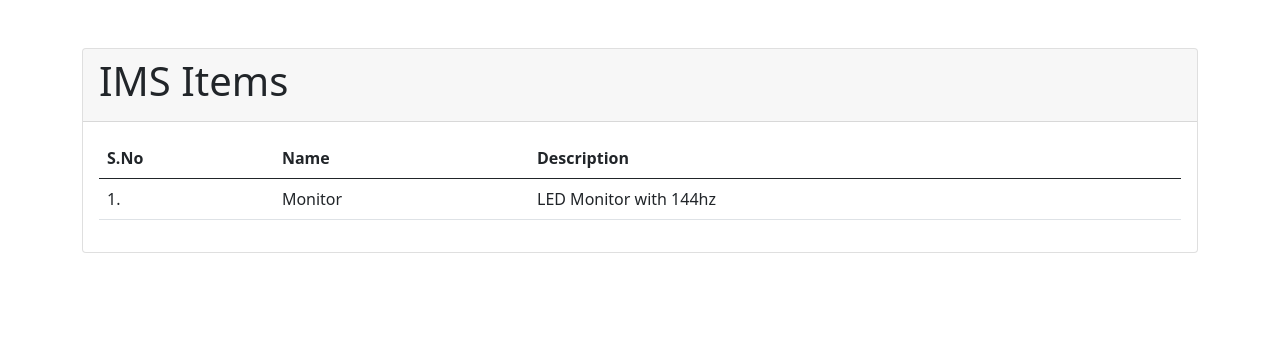
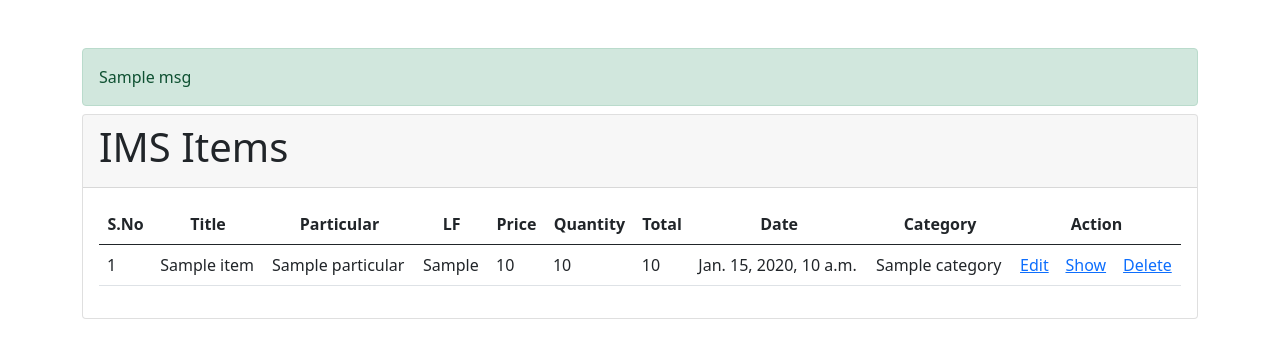
Before and after one commit to jonathan144000/mini_ims_bhadra, a Django app: template project_ims/app_ims/templates/items/index.html in a window 1280 px wide. Shown: the top 358 px of the page. Run offline with Django 3.2, Linux system fonts and the light colour scheme; the template is opened without the code that fills it: most values are stand-ins (such as "Sample title", 1, 10 or a date in 2020).

Commit message:
{form request & get-post method}, {Item add, list, edit and show} & { Data Update }

```diff
--- a/project_ims/app_ims/models.py
+++ b/project_ims/app_ims/models.py
@@ -29,7 +29,8 @@
     quantity = models.IntegerField()
     price = models.FloatField()
     total = models.FloatField()
-    entry_date = models.DateTimeField(default=datetime.now())
+    entry_date = models.DateTimeField(null=True, blank=True)
+    update_date = models.DateTimeField(null=True, blank=True)
 
     class Meta:
         db_table = "ims_items"
--- a/project_ims/app_ims/templates/items/create.html
+++ b/project_ims/app_ims/templates/items/create.html
@@ -11,10 +11,10 @@
             <h1 class="card-title">IMS | Items CREATE</h1>
         </div>
         {% if msg %}
-           <h1>Message: {{ msg }}</h1>
+           <div class="alert alert-success">{{ msg }}</div>
         {% endif %}
         <div class="card-body">
-            <form method="post" action="{% url 'items.create' %}">
+            <form method="POST" action="{% url 'items.create' %}">
                 {% csrf_token %}
                 {{ form.as_p }}
 
--- a/project_ims/app_ims/templates/items/index.html
+++ b/project_ims/app_ims/templates/items/index.html
@@ -6,25 +6,46 @@
 
 {% block content %}
 <div class="container pt-5">
+    {% if msg %}
+        <div class="alert alert-success mb-2">{{ msg }}</div>
+    {% endif %}
     <div class="card">
         <div class="card-header">
             <h1 class="card-title">IMS Items</h1>
         </div>
         <div class="card-body">
             <table class="table table-hover">
-                <thead>
+                <thead class="text-center">
                     <tr>
                         <th>S.No</th>
-                        <th>Name</th>
-                        <th>Description</th>
+                        <th>Title</th>
+                        <th>Particular</th>
+                        <th>LF</th>
+                        <th>Price</th>
+                        <th>Quantity</th>
+                        <th>Total</th>
+                        <th>Date</th>
+                        <th>Category</th>
+                        <th colspan="3">Action</th>
                     </tr>
                 </thead>
                 <tbody>
+                    {% for item in items %}
                     <tr>
-                        <td>1.</td>
-                        <td>Monitor</td>
-                        <td>LED Monitor with 144hz</td>
+                        <td>{{ forloop.counter }}</td>
+                        <td>{{ item.title }}</td>
+                        <td>{{ item.particular }}</td>
+                        <td>{{ item.ledger_folio }}</td>
+                        <td>{{ item.price }}</td>
+                        <td>{{ item.quantity }}</td>
+                        <td>{{ item.total }}</td>
+                        <td>{{ item.entry_date }}</td>
+                        <td>{{ item.category.category }}</td>
+                        <td><a href="{% url 'items.edit' item.id %}">Edit</a></td>
+                        <td><a href="{% url 'items.show' item.id %}">Show</a></td>
+                        <td><a href="{% url 'items.delete' item.id %}">Delete</a></td>
                     </tr>
+                    {% endfor %}
                 </tbody>
             </table>
         </div>
--- a/project_ims/app_ims/urls.py
+++ b/project_ims/app_ims/urls.py
@@ -4,6 +4,8 @@
 urlpatterns = [
     path('items/', views.item_index, name="items.index"),
     path('items/create/', views.item_create, name="items.create"),
-    path('items/edit/', views.item_edit, name="items.edit"),
-    path('items/show/', views.item_show, name="items.show"),
+    path('items/update/', views.item_update, name="items.update"),
+    path('items/edit/<int:id>/', views.item_edit, name="items.edit"),
+    path('items/show/<int:id>/', views.item_show, name="items.show"),
+    path('items/delete/<int:id>/', views.item_delete, name="items.delete"),
 ]
```
Also changed, not shown: project_ims/app_ims/templates/items/edit.html (+34 -1 lines), project_ims/app_ims/templates/items/show.html (+9 -1 lines), project_ims/app_ims/views.py (+44 -12 lines).
